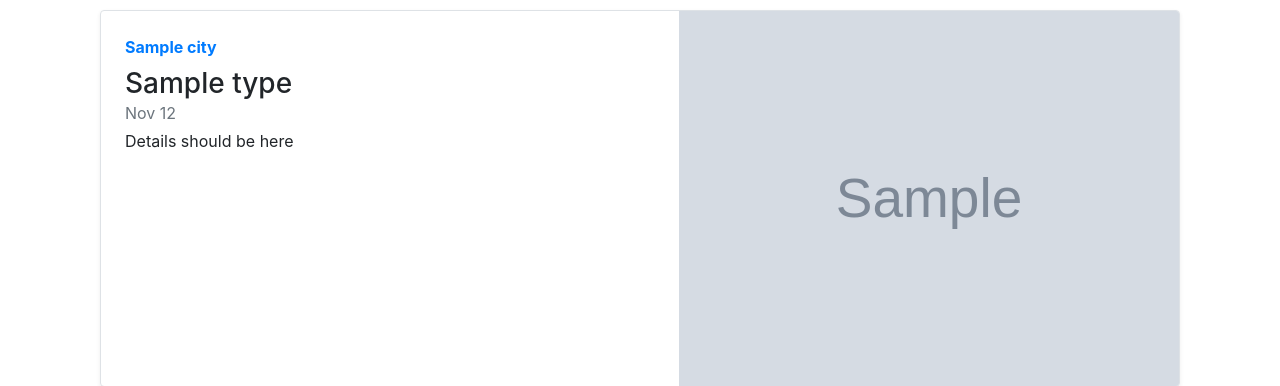
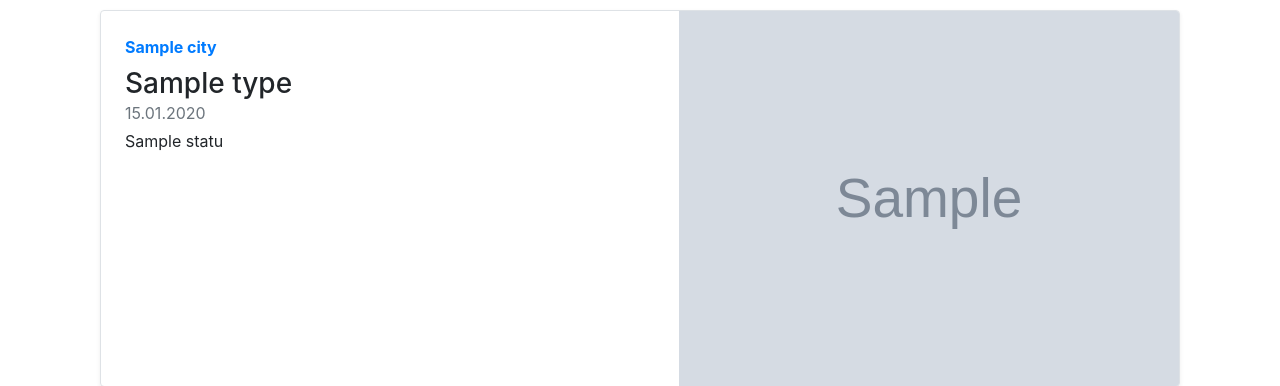
Before and after one commit to aslepaugo/stump-map, a Flask app: page /stumps/details/1 in a window 1280 px wide. Shown: the part 62-448 px from the top of the page. Run offline with Flask 2, Linux system fonts and the light colour scheme; tables that the repository leaves empty hold one stand-in row (values such as "Sample post"); grey boxes marked "Sample" are stand-in pictures; some libraries are stand-ins or nearby versions.

Commit message:
Added details to the stump card

```diff
--- a/webapp/templates/stump.html
+++ b/webapp/templates/stump.html
@@ -4,10 +4,10 @@
 <div class="col-md-12">
     <div class="row no-gutters border rounded overflow-hidden flex-md-row mb-4 shadow-sm h-md-250 position-relative">
       <div class="col p-4 d-flex flex-column position-static">
-        <strong class="d-inline-block mb-2 text-primary">{{ stump.city.name }}</strong>
+        <a href="/?city={{ stump.city.name }}"><strong class="d-inline-block mb-2 text-primary">{{ stump.city.name }}</strong></a>
         <h3 class="mb-0">{{ stump.stump_type.name }}</h3>
-        <div class="mb-1 text-muted">Nov 12</div>
-        <p class="card-text mb-auto">Details should be here</p>
+        <div class="mb-1 text-muted">{{ stump.created.strftime('%d.%m.%Y') }}</div>
+        <p class="card-text mb-auto">{{ stump.stump_status.name }}</p>
       </div>
       <div class="col-auto d-none d-lg-block">
         <img src={{ image_url }} width="500" style="vertical-align:middle; overflow:hidden;">
```
